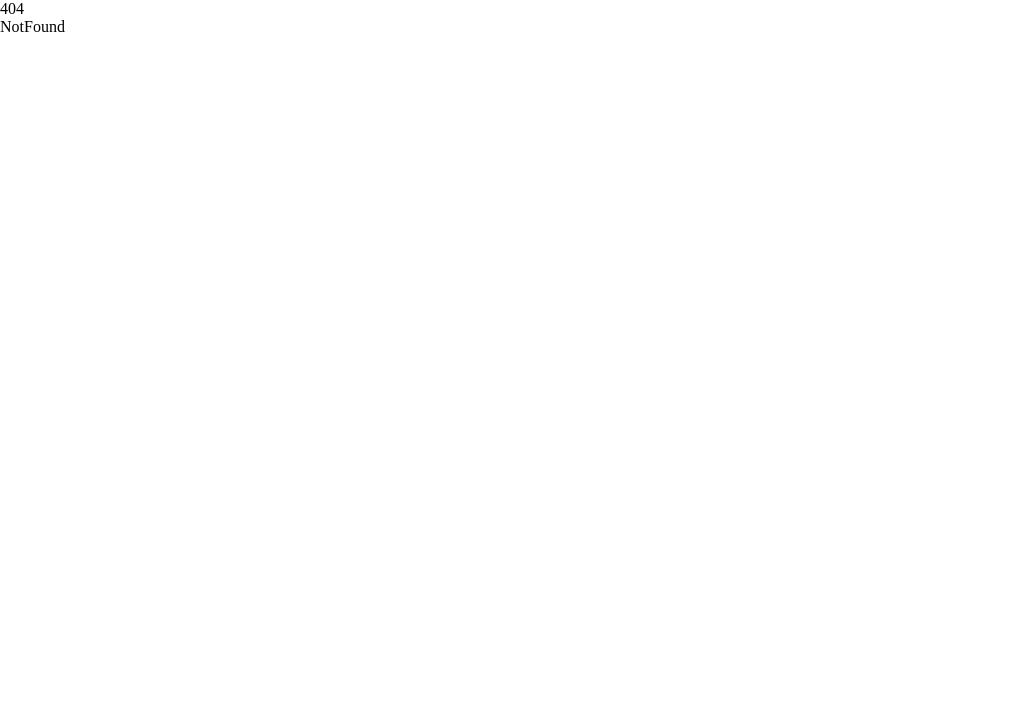
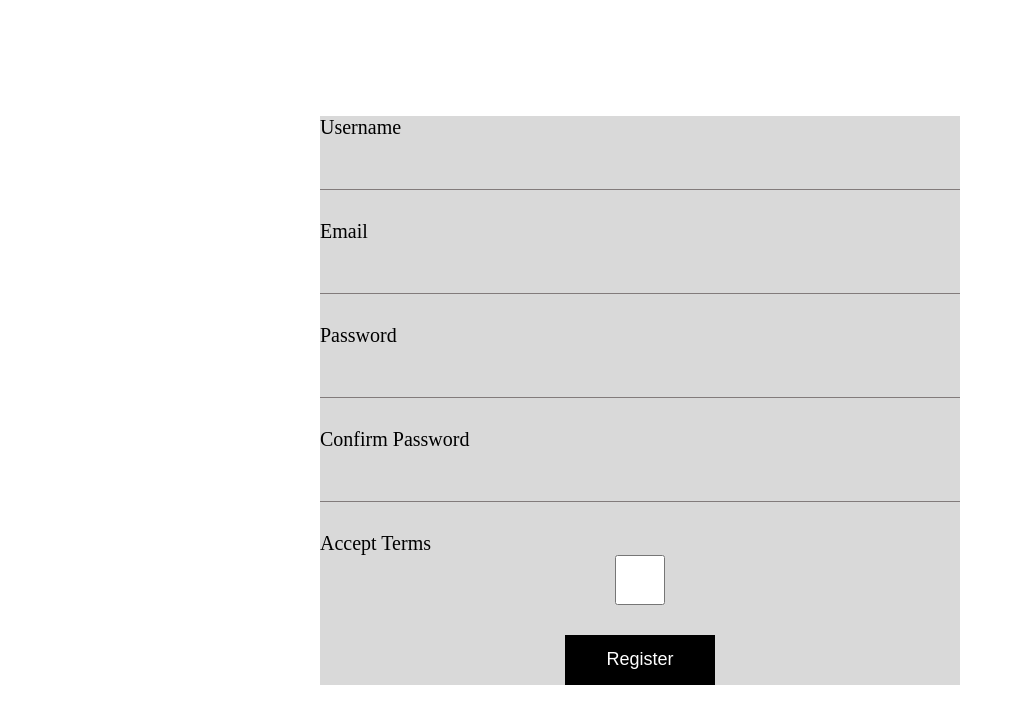
Before and after one commit to AnaMuraya/fit-fe, a React (Create React App) app: page /signup in a window 1280 px wide. Before the commit this address had no page. Shown: the top 724 px of the page, without its empty margins (0-1023 px from the left). Built offline with nearby package versions, Linux system fonts and the light colour scheme.

Commit message:
Worked on the register functionality

```diff
--- a/src/App.tsx
+++ b/src/App.tsx
@@ -19,11 +19,11 @@ export const NotFound = () => {
 function App() {
   return (
     <Routes>
-      <Route path="api/auth/home" element={<Home />} />
+      <Route path="home" element={<Home />} />
       <Route path="/dashboard" element={<Dashboard />} />
       <Route path="/weather" element={<Weather />} />
-      <Route path="/api/auth/signin" element={<Login />} />
-      <Route path="api/auth/signup" element={<Register />} />
+      <Route path="/signin" element={<Login />} />
+      <Route path="/signup" element={<Register />} />
       <Route path="*" element={<NotFound />} />
     </Routes>
     // </div>
--- a/src/pages/auth/Login.tsx
+++ b/src/pages/auth/Login.tsx
@@ -4,13 +4,13 @@ import * as Yup from 'yup'
 import AuthService from '../../services/auth'
 
 import styles from './style.module.scss'
-// import { useNavigate } from 'react-router-dom'
+import { useNavigate } from 'react-router-dom'
 import { useState } from 'react'
 
 const Login = () => {
   const [message, setMessage] = useState<string>('')
   const [loading, setLoading] = useState<boolean>(false)
-  // const navigate = useNavigate()
+  const navigate = useNavigate()
 
   const formik = {
     validationSchema() {
@@ -26,9 +26,9 @@ const Login = () => {
 
       AuthService.login(username, password)
         .then(() => {
-          // navigate('/home')
+          navigate('/home')
           // alert(`Name: ${username}, Pass: ${password}`)
-          alert('Success')
+          // alert('Success')
           window.location.reload()
         })
         .catch((err) => {
@@ -38,7 +38,6 @@ const Login = () => {
             err.toString()
           setLoading(false)
           setMessage(errorMessage)
-          console.log(errorMessage)
         })
     },
     initialValues: {
@@ -48,17 +47,22 @@ const Login = () => {
   }
 
   return (
-    <div className={styles.loginWrapper}>
+    <div className={styles.wrapper}>
+      <div className={styles.authWrapper}>
         <Formik
           initialValues={formik.initialValues}
           validationSchema={formik.validationSchema}
           onSubmit={formik.handleLogin}
         >
           <Form>
-          <div className={styles.loginForm}>
+            <div className={styles.authForm}>
               <div className={styles.inputs}>
                 <label htmlFor="username">Username</label>
-              <Field name="username" type="text" className={styles.formInput} />
+                <Field
+                  name="username"
+                  type="text"
+                  className={styles.formInput}
+                />
                 <ErrorMessage name="username" component="div" />
               </div>
               <div className={styles.inputs}>
@@ -83,6 +87,7 @@ const Login = () => {
           </Form>
         </Formik>
       </div>
+    </div>
   )
 }
 
--- a/src/pages/auth/Register.tsx
+++ b/src/pages/auth/Register.tsx
@@ -5,20 +5,21 @@ import AuthService from '../../services/auth'
 
 import styles from './style.module.scss'
 import { useState } from 'react'
+import { useNavigate } from 'react-router-dom'
 
 const Register = () => {
   const [message, setMessage] = useState<string>('')
   const [successful, setSuccessful] = useState<boolean>(false)
+  const [loading, setLoading] = useState<boolean>(false)
+
+  const navigate = useNavigate()
+
   const formik = {
     validationSchema() {
       return Yup.object().shape({
         username: Yup.string()
-          .test(
-            'length',
-            'Username must be between 3 and 20 characters',
-            (val?: any) =>
-              val && val.toString().length >= 3 && val.toString() <= 29
-          )
+          .min(6, 'Username must be at least 6 characters')
+          .max(20, 'Username must not exceed 20 characters')
           .required('Username is required'),
         email: Yup.string()
           .email('This is not a valid email')
@@ -27,6 +28,7 @@ const Register = () => {
           .test(
             'length',
             'The password length must be between 6 and 40 characters',
+            // eslint-disable-next-line @typescript-eslint/no-explicit-any
             (val: any) =>
               val && val.toString().length >= 6 && val.toString().length <= 40
           )
@@ -56,23 +58,28 @@ const Register = () => {
 
       setMessage('')
       setSuccessful(false)
+      setLoading(true)
+
       AuthService.register(username, email, password)
         .then((response) => {
           setMessage(response.data.message)
           setSuccessful(true)
+          navigate('/signin')
         })
         .catch((err) => {
           const errorMessage =
             (err.response && err.response.data && err.response.data.message) ||
             err.message ||
             err.toString()
+          setLoading(true)
           setMessage(errorMessage)
           setSuccessful(false)
         })
     }
   }
   return (
-    <div className={styles.registerWrapper}>
+    <div className={styles.wrapper}>
+      <div className={styles.authWrapper}>
         <Formik
           validationSchema={formik.validationSchema}
           initialValues={formik.initialValues}
@@ -80,37 +87,62 @@ const Register = () => {
         >
           <Form>
             {!successful && (
-            <div>
-              <div>
+              <div className={styles.authForm}>
+                <div className={styles.inputs}>
                   <label htmlFor="username">Username</label>
-                <Field name="username" type="text" />
+                  <Field
+                    name="username"
+                    type="text"
+                    className={styles.formInput}
+                  />
                   <ErrorMessage name="username" component="div" />
                 </div>
-              <div>
+                <div className={styles.inputs}>
                   <label htmlFor="email">Email</label>
-                <Field name="email" type="email" />
+                  <Field
+                    name="email"
+                    type="email"
+                    className={styles.formInput}
+                  />
                   <ErrorMessage name="email" component="div" />
                 </div>
-              <div>
+                <div className={styles.inputs}>
                   <label htmlFor="password">Password</label>
-                <Field name="password" type="password" />
+                  <Field
+                    name="password"
+                    type="password"
+                    className={styles.formInput}
+                  />
                   <ErrorMessage name="password" component="div" />
                 </div>
-              <div>
-                <label htmlFor="conPassword">Confirm Password</label>
-                <Field name="conPassword" type="password" />
-                <ErrorMessage name="conPassword" component="div" />
+                <div className={styles.inputs}>
+                  <label htmlFor="confirmPassword">Confirm Password</label>
+                  <Field
+                    name="confirmPassword"
+                    type="password"
+                    className={styles.formInput}
+                  />
+                  <ErrorMessage name="confirmPassword" component="div" />
                 </div>
-              <div>
+                <div className={styles.inputs}>
                   <label htmlFor="acceptTerms">Accept Terms</label>
-                <Field name="acceptTerms" type="checkbox" />
+                  <Field
+                    name="acceptTerms"
+                    type="checkbox"
+                    className={styles.formInput}
+                  />
                   <ErrorMessage name="acceptTerms" component="div" />
+                </div>
+                <div className={styles.submitButton}>
+                  <button type="submit">Register</button>
                 </div>
               </div>
             )}
+            {loading && <span>Loading please wait</span>}
             {message && <span>{message}</span>}
           </Form>
         </Formik>
+      </div>
     </div>
   )
 }
--- a/src/pages/auth/style.module.scss
+++ b/src/pages/auth/style.module.scss
@@ -1,10 +1,15 @@
-.loginWrapper {
+.wrapper {
   height: 100vh;
-  width: 100%;
+  width: 100vw;
   display: flex;
+  justify-content: center;
+  align-items: center;
   font-size: large;
 
-  .loginForm {
+  .authWrapper {
+    width: 50%;
+
+    .authForm {
       background: rgb(217, 217, 217);
       text-align: center;
       display: flex;
@@ -20,12 +25,14 @@
 
         label {
           text-align: left;
+          font-size: 20px;
         }
 
         .formInput {
           border-bottom: 1px solid rgb(130, 123, 123);
           width: 100%;
           height: 50px;
+          font-size: 20px;
         }
       }
 
@@ -35,11 +42,13 @@
         display: grid;
         justify-content: center;
 
-      button{
+        button {
           background: #000;
           color: white;
           width: 150px;
+          font-size: 18px;
         }
       }
     }
   }
+}
```
Also changed, not shown: src/index.scss (+0 -12 lines). Lines whose indentation alone changed are shown as unchanged.
